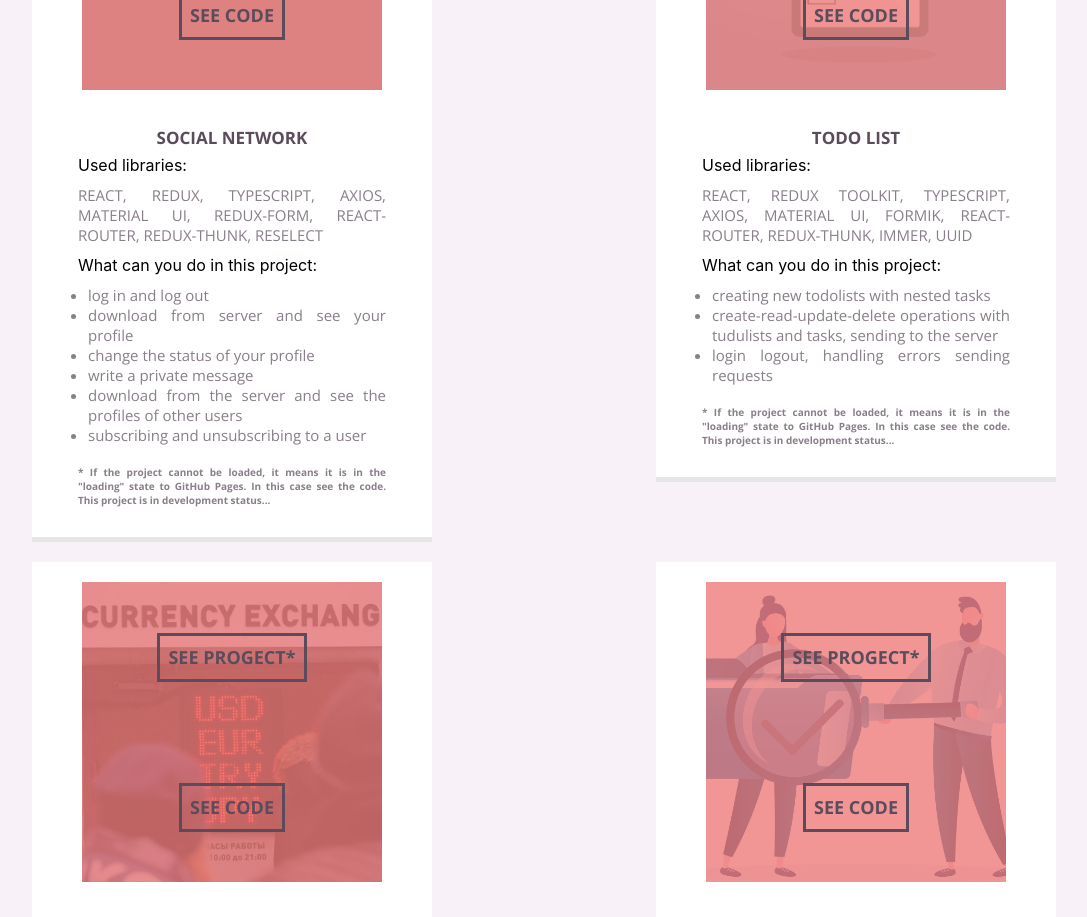
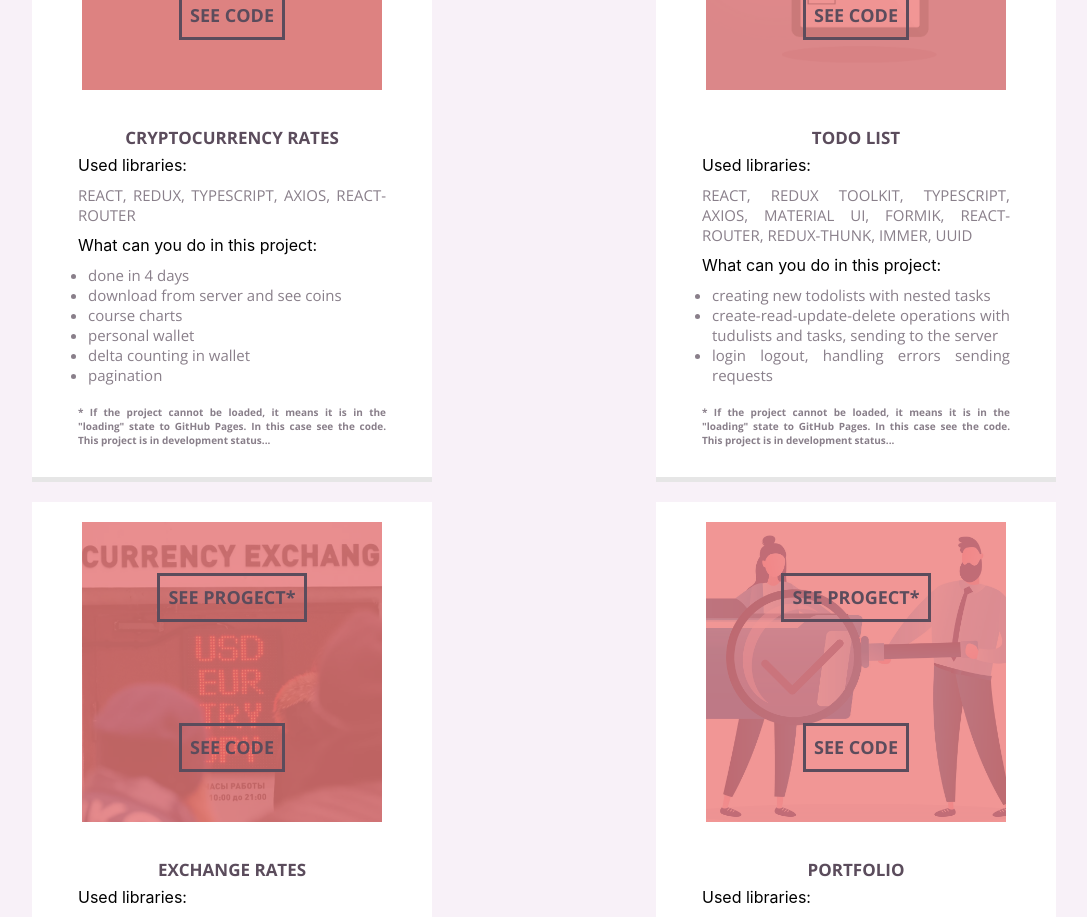
Before and after one commit to lismgmk/Portfolio, a React (Create React App) app: page / in a window 1280 px wide. Shown: the part 4960-5877 px from the top of the page, without its empty margins (96-1183 px from the left). Built offline with nearby package versions, Linux system fonts and the light colour scheme; grey boxes are pictures that could not be loaded.

Commit message:
change 1

```diff
--- a/src/Progects/Progects.js
+++ b/src/Progects/Progects.js
@@ -17,13 +17,13 @@ import slide3 from "../assets/images/slide3skils.png";
 export const Progects = (props) => {
 
     const funcActions = {
-        SocialNetwork: [
-            'Log in and log out',
-            'Download from server and see your profile',
-            'Change the status of your profile',
-            'Write a private message',
-            'Download from the server and see the profiles of other users',
-            'Subscribing and unsubscribing to a user'
+        CryptocurrencyRates: [
+            'done in 4 days',
+            'download from server and see coins',
+            'course charts',
+            'personal wallet',
+            'delta counting in wallet',
+            'pagination',
         ],
         toDoList: [
             'creating new todolists with nested tasks',
@@ -56,11 +56,11 @@ export const Progects = (props) => {
     const projectsInfo = [
         {
             style: {backgroundImage: `url(${socialImage})`},
-            name: "Social Network",
-            href2project: 'https://lismgmk.github.io/Social-Network/',
-            href2code: 'https://github.com/lismgmk/Social-Network',
-            usedLibraries: 'REACT, REDUX, TYPESCRIPT, AXIOS, MATERIAL UI, REDUX-FORM, react-router, redux-thunk, reselect',
-            func: funcActions.SocialNetwork,
+            name: "Cryptocurrency Rates",
+            href2project: 'https://lismgmk.github.io/crypto',
+            href2code: 'https://github.com/lismgmk/crypto',
+            usedLibraries: 'REACT, REDUX, TYPESCRIPT, AXIOS, react-router',
+            func: funcActions.CryptocurrencyRates,
             buttonNameProject: 'see progect*',
             buttonNameCode: 'see code',
         },
```
